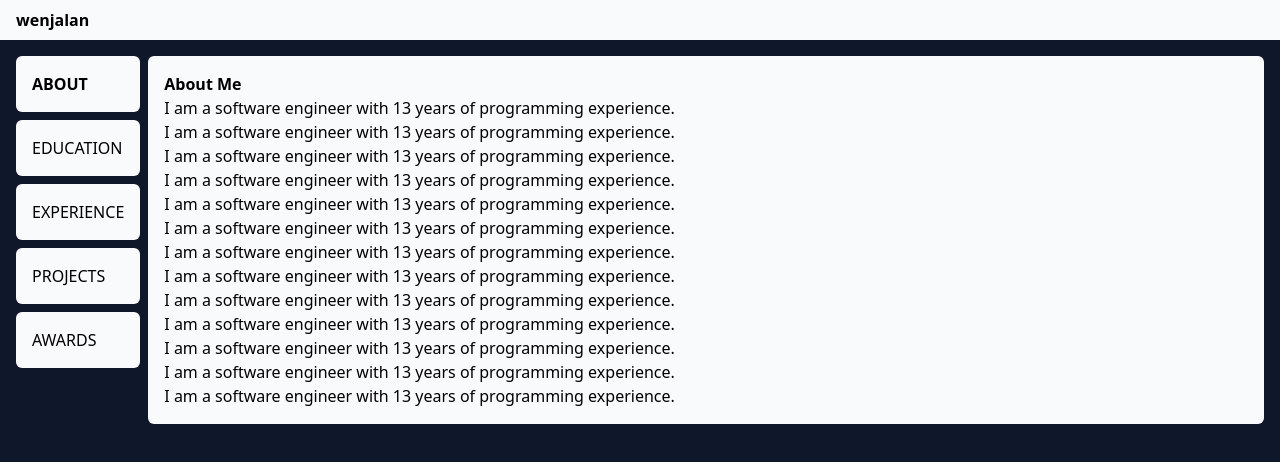
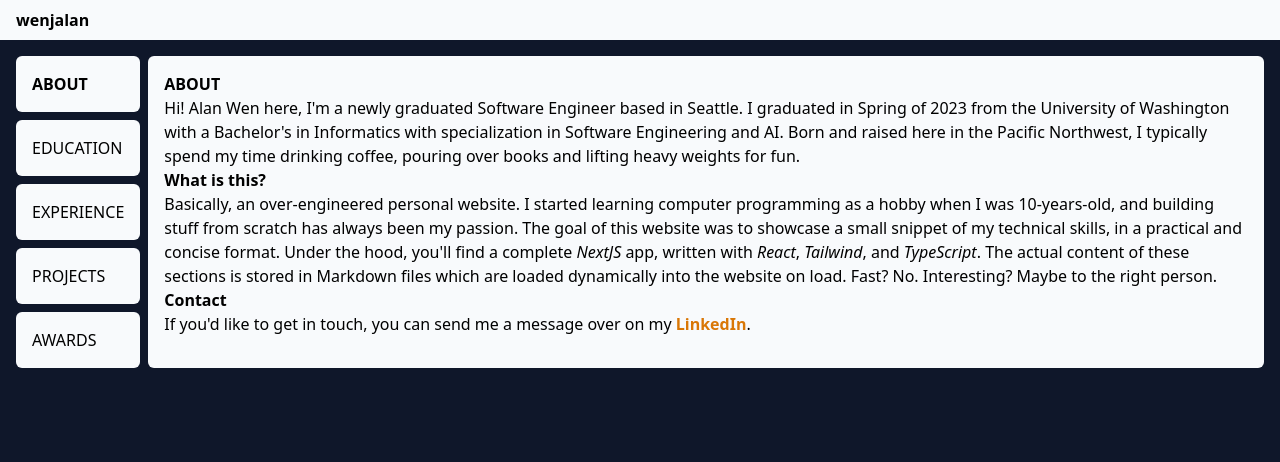
Before and after one commit to wenjalan/wenjalan-site, a Next.js app: page / in a window 1280 px wide. Shown: the top 462 px of the page. Built offline with nearby package versions, Linux system fonts and the light colour scheme.

Commit message:
About and Education mds

```diff
--- a/app/globals.css
+++ b/app/globals.css
@@ -1,3 +1,8 @@
 @tailwind base;
 @tailwind components;
 @tailwind utilities;
+
+/* Color links for readability in content panes */
+.content a {
+  color: #d97706;
+}
--- a/app/page.tsx
+++ b/app/page.tsx
@@ -77,6 +77,6 @@ function Content(props: ContentProps) {
   }, [props.src])
 
   return (
-    <Markdown className="p-4 bg-slate-50 rounded-md flex-1">{content}</Markdown>
+    <Markdown className="content p-4 bg-slate-50 rounded-md flex-1">{content}</Markdown>
   )
 }
--- a/public/about.md
+++ b/public/about.md
@@ -1,14 +1,8 @@
-**About Me**
-I am a software engineer with 13 years of programming experience.
-I am a software engineer with 13 years of programming experience.
-I am a software engineer with 13 years of programming experience.
-I am a software engineer with 13 years of programming experience.
-I am a software engineer with 13 years of programming experience.
-I am a software engineer with 13 years of programming experience.
-I am a software engineer with 13 years of programming experience.
-I am a software engineer with 13 years of programming experience.
-I am a software engineer with 13 years of programming experience.
-I am a software engineer with 13 years of programming experience.
-I am a software engineer with 13 years of programming experience.
-I am a software engineer with 13 years of programming experience.
-I am a software engineer with 13 years of programming experience.
+**ABOUT**
+Hi! Alan Wen here, I'm a newly graduated Software Engineer based in Seattle. I graduated in Spring of 2023 from the University of Washington with a Bachelor's in Informatics with specialization in Software Engineering and AI. Born and raised here in the Pacific Northwest, I typically spend my time drinking coffee, pouring over books and lifting heavy weights for fun.
+
+**What is this?**
+Basically, an over-engineered personal website. I started learning computer programming as a hobby when I was 10-years-old, and building stuff from scratch has always been my passion. The goal of this website was to showcase a small snippet of my technical skills, in a practical and concise format. Under the hood, you'll find a complete *NextJS* app, written with *React*, *Tailwind*, and *TypeScript*. The actual content of these sections is stored in Markdown files which are loaded dynamically into the website on load. Fast? No. Interesting? Maybe to the right person.
+
+**Contact**
+If you'd like to get in touch, you can send me a message over on my **[LinkedIn](https://www.linkedin.com/in/wenjalan/)**.
--- a/tailwind.config.ts
+++ b/tailwind.config.ts
@@ -6,15 +6,7 @@ const config: Config = {
     './components/**/*.{js,ts,jsx,tsx,mdx}',
     './app/**/*.{js,ts,jsx,tsx,mdx}',
   ],
-  theme: {
-    extend: {
-      backgroundImage: {
-        'gradient-radial': 'radial-gradient(var(--tw-gradient-stops))',
-        'gradient-conic':
-          'conic-gradient(from 180deg at 50% 50%, var(--tw-gradient-stops))',
-      },
-    },
-  },
+  theme: {},
   plugins: [],
 }
 export default config
```
Also changed, not shown: public/education.md (+7 -1 lines), public/experience.md (+23 -1 lines).
